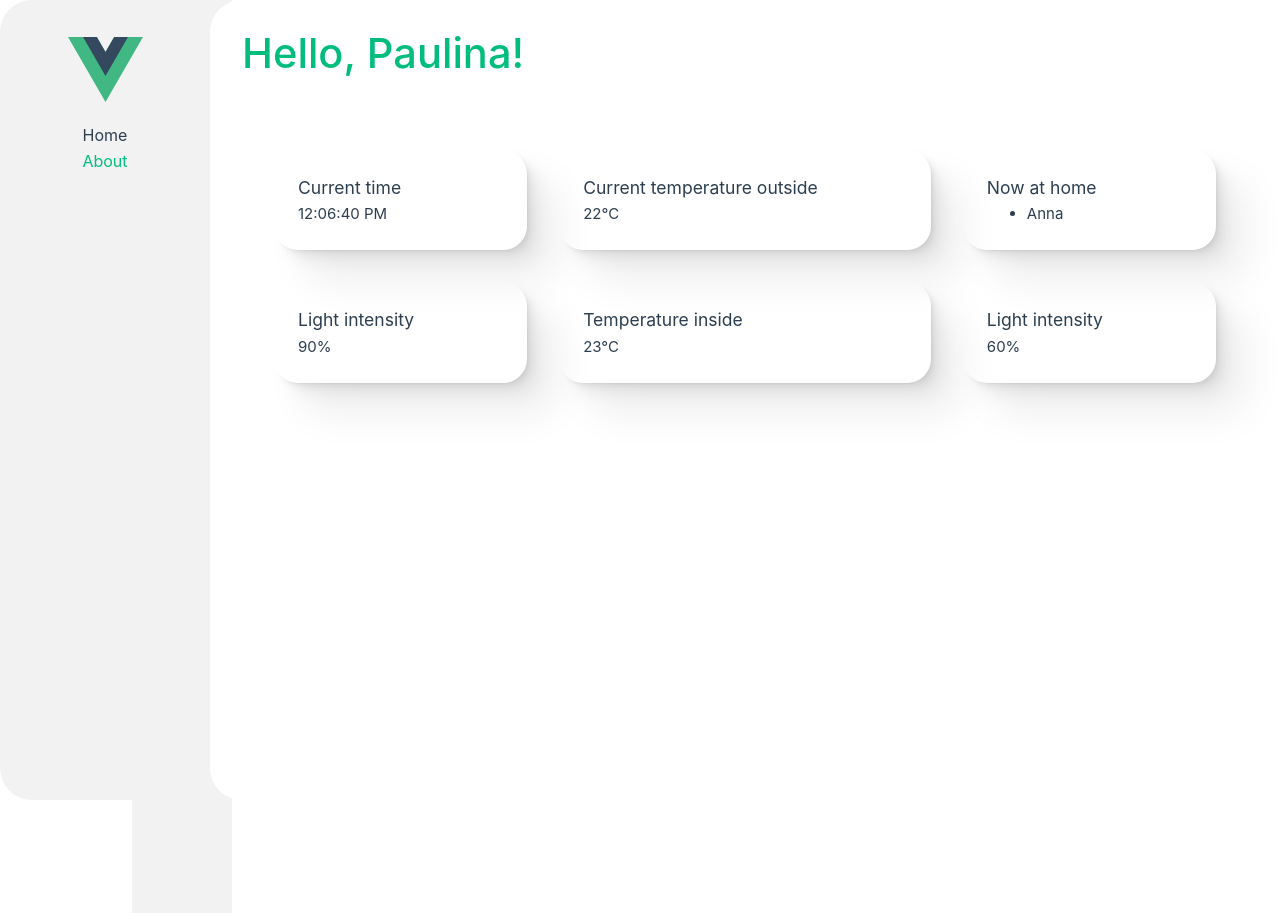
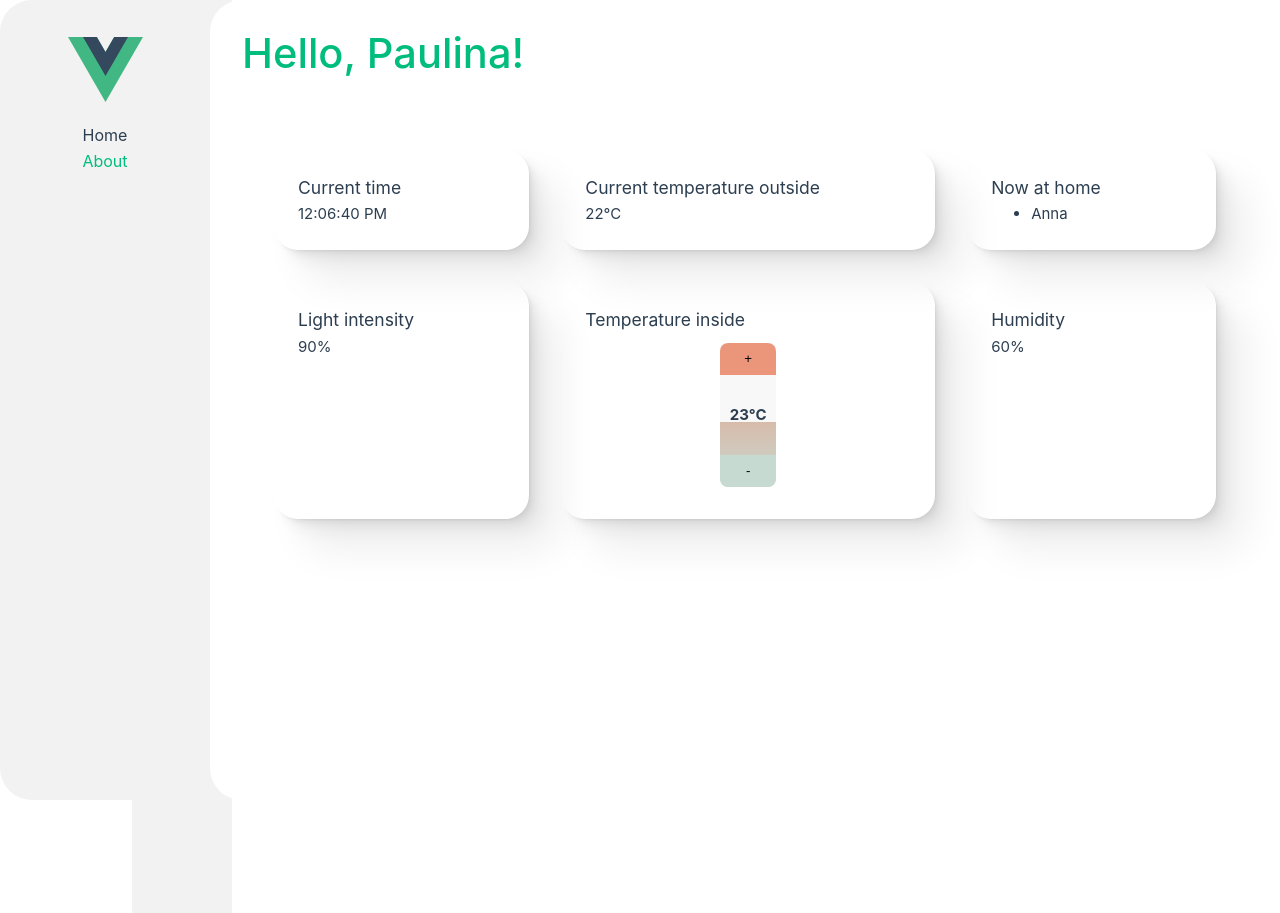
Before and after one commit to iniluap/smarthome-dashboard, a Vue app: page / in a window 1280 px wide. Built offline with nearby package versions, Linux system fonts and the light colour scheme.

Commit message:
Temperature controls allows temp manipulation and indicates changes

```diff
--- a/src/assets/base.css
+++ b/src/assets/base.css
@@ -33,9 +33,18 @@
   --color-heading: var(--vt-c-text-light-1);
   --color-text: var(--vt-c-text-light-1);
 
+  --color-blush: #ead0c6;
+  --color-peach: #eb967b;
+  --color-mustard: #d8a938;
+  --color-mint: #c7dad2;
+  --color-sage: #8d9264;
+  --color-emerald: #37797e;
+
   --section-gap: 160px;
   --border-radius-primary: 2rem;
   --border-radius-secondary: 1.5rem;
+
+  --temperature-control-height: 55%;
 }
 
 @media (prefers-color-scheme: dark) {
--- a/src/components/HumidityControl.vue
+++ b/src/components/HumidityControl.vue
@@ -4,7 +4,7 @@ const airHumidity = 60;
 
 <template>
   <section class="box">
-    <h3>Light intensity</h3>
+    <h3>Humidity</h3>
     <p>{{ airHumidity }}%</p>
   </section>
 </template>
--- a/src/components/TemperatureInsideControl.vue
+++ b/src/components/TemperatureInsideControl.vue
@@ -1,10 +1,104 @@
 <script setup lang="ts">
-const temperatureInside = 23;
+import { ref } from "vue";
+const temperatureInside = ref(23);
+const maxTemperature = 30;
+const minTemperature = 18;
+let thermometerIndicator = 55;
+
+function increaseTemperature() {
+  if (temperatureInside.value !== maxTemperature) {
+    temperatureInside.value++;
+    updateThermometer(5);
+  } else {
+    temperatureInside.value;
+  }
+}
+
+function decreaseTemperature() {
+  if (temperatureInside.value !== minTemperature) {
+    temperatureInside.value--;
+    updateThermometer(-5);
+  } else {
+    temperatureInside.value;
+  }
+}
+
+function updateThermometer(valueToChange: number): void {
+  const root = document.documentElement;
+  thermometerIndicator = thermometerIndicator - valueToChange;
+  root.style.setProperty(
+    "--temperature-control-height",
+    `${thermometerIndicator}%`
+  );
+}
 </script>
 
 <template>
   <section class="box">
     <h3>Temperature inside</h3>
-    <p>{{ temperatureInside }}&#176;C</p>
+    <div class="temperature-control">
+      <button class="control-button increase" @click="increaseTemperature">
+        +
+      </button>
+      <p class="temperature">{{ temperatureInside }}&#176;C</p>
+      <button class="control-button decrease" @click="decreaseTemperature">
+        -
+      </button>
+    </div>
   </section>
 </template>
+
+<style scoped>
+.temperature-control {
+  margin: 0.5rem auto;
+  position: relative;
+  width: 3.5rem;
+  height: 9rem;
+  display: grid;
+  grid-template-rows: 2rem 1fr 2rem;
+  grid-template-areas:
+    "increase"
+    "temp"
+    "decrease";
+  background: linear-gradient(to top, var(--color-mint), var(--color-peach));
+  background-color: var(--color-background-soft);
+  border-radius: 0.5rem;
+  overflow: hidden;
+  text-align: center;
+}
+
+.temperature-control::after {
+  content: "";
+  position: absolute;
+  top: 0;
+  left: 0;
+  width: 100%;
+  height: var(--temperature-control-height);
+  background-color: var(--color-background-soft);
+  z-index: 1;
+}
+
+.control-button {
+  border: none;
+  position: relative;
+  z-index: 2;
+}
+
+.control-button.increase {
+  border-top-left-radius: 0.5rem;
+  border-top-right-radius: 0.5rem;
+  background-color: var(--color-peach);
+}
+
+.control-button.decrease {
+  border-bottom-left-radius: 0.5rem;
+  border-bottom-right-radius: 0.5rem;
+  background-color: var(--color-mint);
+}
+
+.temperature {
+  align-self: center;
+  font-weight: bold;
+  z-index: 2;
+}
+</style>
```
